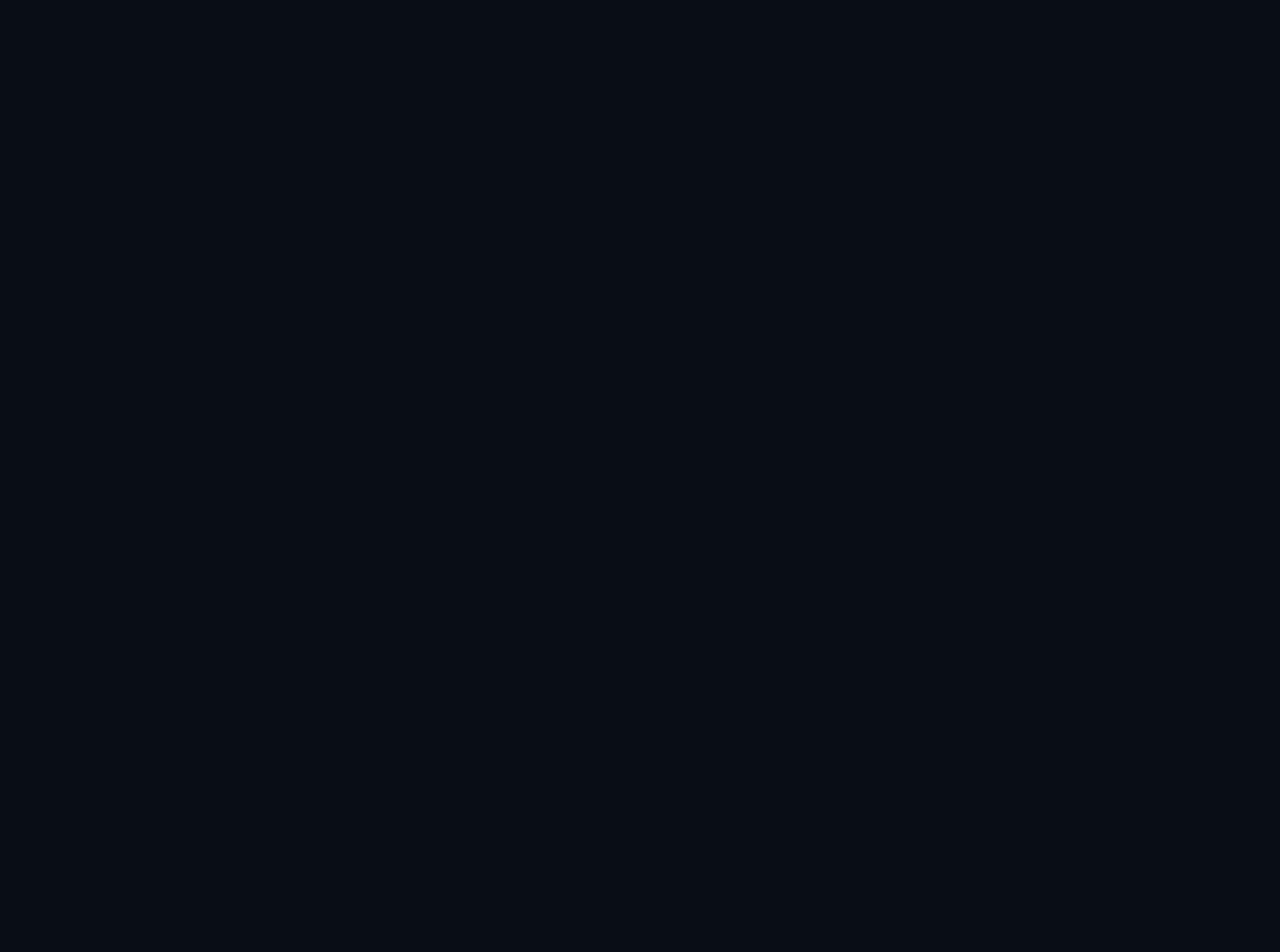
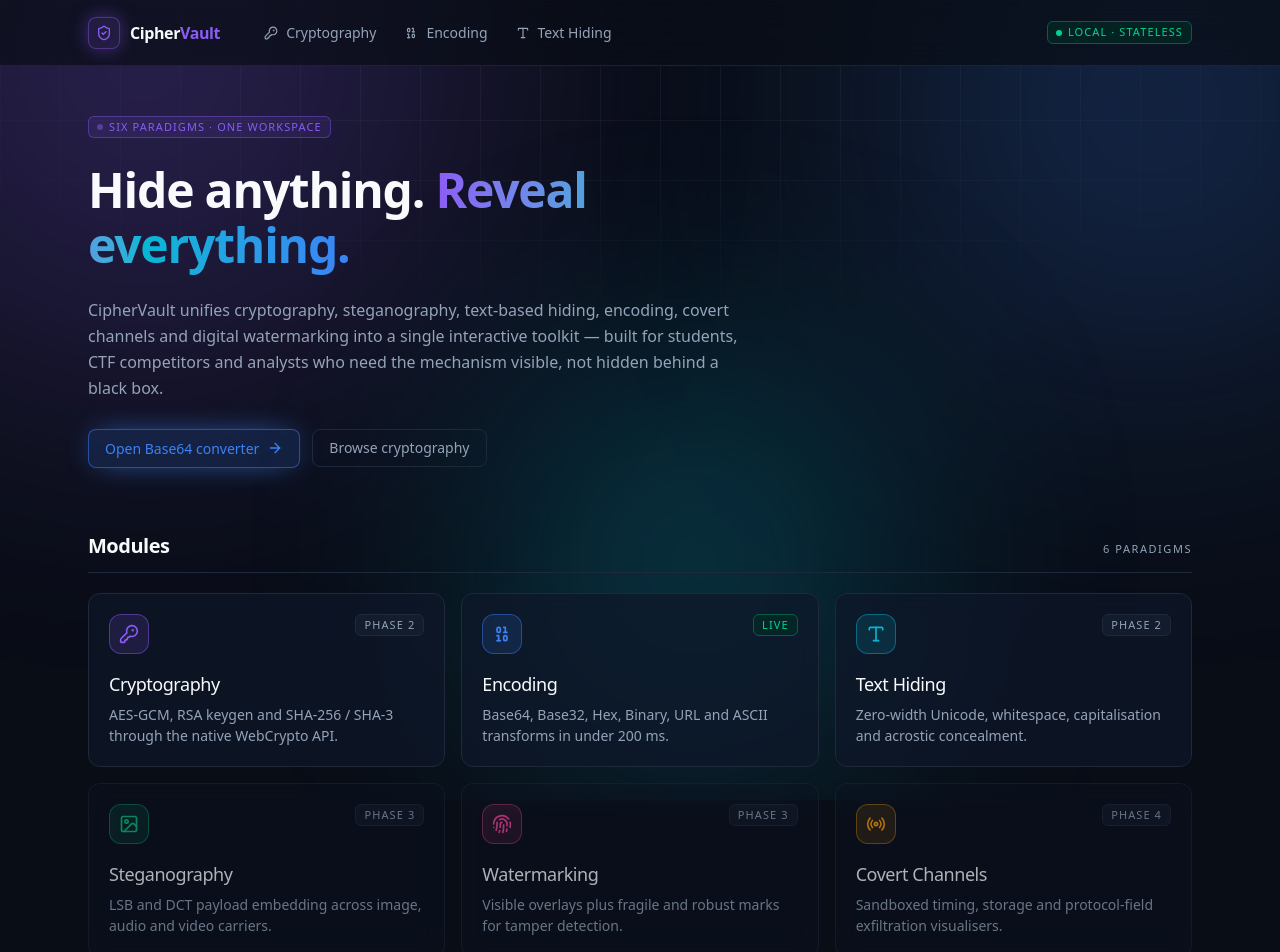
Before and after one commit to IbrahimAltaf78/Ciphervault-toolkit, a Next.js app: page / in a window 1280 px wide. Before the commit this address had no page. Shown: the top 952 px of the page. Before the commit the page ends 800 px from the top, so only its background shows below. Built offline with nearby package versions, Linux system fonts and the light colour scheme.

Commit message:
feat(stego): complete image steganography module and restore landing page

```diff
--- a/src/app/page.tsx
+++ b/src/app/page.tsx
@@ -1,6 +1,195 @@
-import { redirect } from 'next/navigation';
+import Link from "next/link";
+import {
+  ArrowRight,
+  Binary,
+  Fingerprint,
+  Image as ImageIcon,
+  KeyRound,
+  Lock,
+  Radio,
+  Type,
+  Zap,
+  type LucideIcon,
+} from "lucide-react";
+import { PARADIGM_ACCENT } from "@/lib/paradigm-theme";
+import type { Paradigm } from "@/types";
+
+interface ModuleCard {
+  paradigm: Paradigm;
+  title: string;
+  description: string;
+  icon: LucideIcon;
+  /** Live modules link out; the rest render as inert cards with a phase chip. */
+  href?: string;
+  status: string;
+}
+
+const MODULES: ModuleCard[] = [
+  {
+    paradigm: "cryptography",
+    title: "Cryptography",
+    description: "AES-GCM, RSA keygen and SHA-256 / SHA-3 through the native WebCrypto API.",
+    icon: KeyRound,
+    href: "/cryptography",
+    status: "Phase 2",
+  },
+  {
+    paradigm: "encoding",
+    title: "Encoding",
+    description: "Base64, Base32, Hex, Binary, URL and ASCII transforms in under 200 ms.",
+    icon: Binary,
+    href: "/encoding",
+    status: "Live",
+  },
+  {
+    paradigm: "text-hiding",
+    title: "Text Hiding",
+    description: "Zero-width Unicode, whitespace, capitalisation and acrostic concealment.",
+    icon: Type,
+    href: "/text-hiding",
+    status: "Phase 2",
+  },
+  {
+    paradigm: "steganography",
+    title: "Steganography",
+    description: "LSB and DCT payload embedding across image, audio and video carriers.",
+    icon: ImageIcon,
+    status: "Phase 3",
+  },
+  {
+    paradigm: "watermarking",
+    title: "Watermarking",
+    description: "Visible overlays plus fragile and robust marks for tamper detection.",
+    icon: Fingerprint,
+    status: "Phase 3",
+  },
+  {
+    paradigm: "covert-channels",
+    title: "Covert Channels",
+    description: "Sandboxed timing, storage and protocol-field exfiltration visualisers.",
+    icon: Radio,
+    status: "Phase 4",
+  },
+];
+
+const PILLARS = [
+  { icon: Lock, title: "Stateless by design", body: "Payloads live in memory for the length of one operation, then vanish. No database, no disk, no key logging." },
+  { icon: Zap, title: "Local execution track", body: "Encoding and WebCrypto work never leaves the browser, so results land in well under 200 ms." },
+  { icon: ArrowRight, title: "Bidirectional everywhere", body: "Every panel carries the same toggle: Hide / Encrypt / Encode against Extract / Decrypt / Decode." },
+];
+
+function accentVar(paradigm: Paradigm) {
+  return { "--cv-accent": PARADIGM_ACCENT[paradigm] } as React.CSSProperties;
+}
 
 export default function HomePage() {
-    redirect('/encoding');
-    return null;
+  return (
+    <div className="space-y-16">
+      {/* Hero */}
+      <section className="space-y-6">
+        <span className="cv-badge border-crypto/40 bg-crypto/10 text-crypto">
+          <span className="cv-pulse size-1.5 rounded-full bg-crypto" />
+          Six paradigms · one workspace
+        </span>
+
+        <h1 className="max-w-3xl text-4xl font-bold leading-[1.15] tracking-tight sm:text-5xl">
+          Hide anything.{" "}
+          <span className="bg-gradient-to-r from-crypto via-texthide to-encoding bg-clip-text text-transparent">
+            Reveal everything.
+          </span>
+        </h1>
+
+        <p className="max-w-2xl text-base leading-relaxed text-muted">
+          CipherVault unifies cryptography, steganography, text-based hiding,
+          encoding, covert channels and digital watermarking into a single
+          interactive toolkit — built for students, CTF competitors and analysts
+          who need the mechanism visible, not hidden behind a black box.
+        </p>
+
+        <div className="flex flex-wrap items-center gap-3 pt-1">
+          <Link
+            href="/encoding"
+            className="inline-flex items-center gap-2 rounded-lg border border-encoding/50 bg-encoding/15 px-4 py-2 font-medium text-encoding shadow-[0_0_30px_-10px_#3b82f6] transition-colors hover:bg-encoding/25"
+          >
+            Open Base64 converter
+            <ArrowRight aria-hidden className="size-4" />
+          </Link>
+          <Link
+            href="/cryptography"
+            className="cv-btn px-4 py-2 text-sm"
+          >
+            Browse cryptography
+          </Link>
+        </div>
+      </section>
+
+      {/* Module grid */}
+      <section className="space-y-5">
+        <div className="flex items-baseline justify-between gap-4 border-b border-edge pb-3">
+          <h2 className="text-xl font-semibold tracking-tight">Modules</h2>
+          <p className="cv-label">6 paradigms</p>
+        </div>
+
+        <ul className="grid gap-4 sm:grid-cols-2 lg:grid-cols-3">
+          {MODULES.map((module) => {
+            const isLive = Boolean(module.href);
+            const body = (
+              <>
+                <div className="flex items-start justify-between gap-3">
+                  <span className="accent-soft accent-border accent-text flex size-10 items-center justify-center rounded-xl border">
+                    <module.icon aria-hidden className="size-5" />
+                  </span>
+                  <span
+                    className={`cv-badge ${module.status === "Live"
+                        ? "border-emerald-800 bg-emerald-950/60 text-emerald-400"
+                        : "border-edge bg-edge/40 text-muted"
+                      }`}
+                  >
+                    {module.status}
+                  </span>
+                </div>
+                <div className="mt-4 space-y-1.5">
+                  <h3 className="text-lg font-medium tracking-tight">
+                    {module.title}
+                  </h3>
+                  <p className="text-muted">{module.description}</p>
+                </div>
+              </>
+            );
+
+            return (
+              <li key={module.paradigm} style={accentVar(module.paradigm)}>
+                {isLive ? (
+                  <Link
+                    href={module.href!}
+                    className="cv-card accent-ring block h-full rounded-xl border border-edge bg-surface/70 p-5 backdrop-blur-md"
+                  >
+                    {body}
+                  </Link>
+                ) : (
+                  <div className="h-full rounded-xl border border-edge/70 bg-surface/40 p-5 opacity-70 backdrop-blur-md">
+                    {body}
+                  </div>
+                )}
+              </li>
+            );
+          })}
+        </ul>
+      </section>
+
+      {/* Pillars */}
+      <section className="grid gap-4 sm:grid-cols-3">
+        {PILLARS.map((pillar) => (
+          <div
+            key={pillar.title}
+            className="rounded-xl border border-edge bg-surface/50 p-5 backdrop-blur-md"
+          >
+            <pillar.icon aria-hidden className="size-5 text-muted" />
+            <h3 className="mt-3 font-medium tracking-tight">{pillar.title}</h3>
+            <p className="mt-1 text-muted">{pillar.body}</p>
+          </div>
+        ))}
+      </section>
+    </div>
+  );
 }
```
